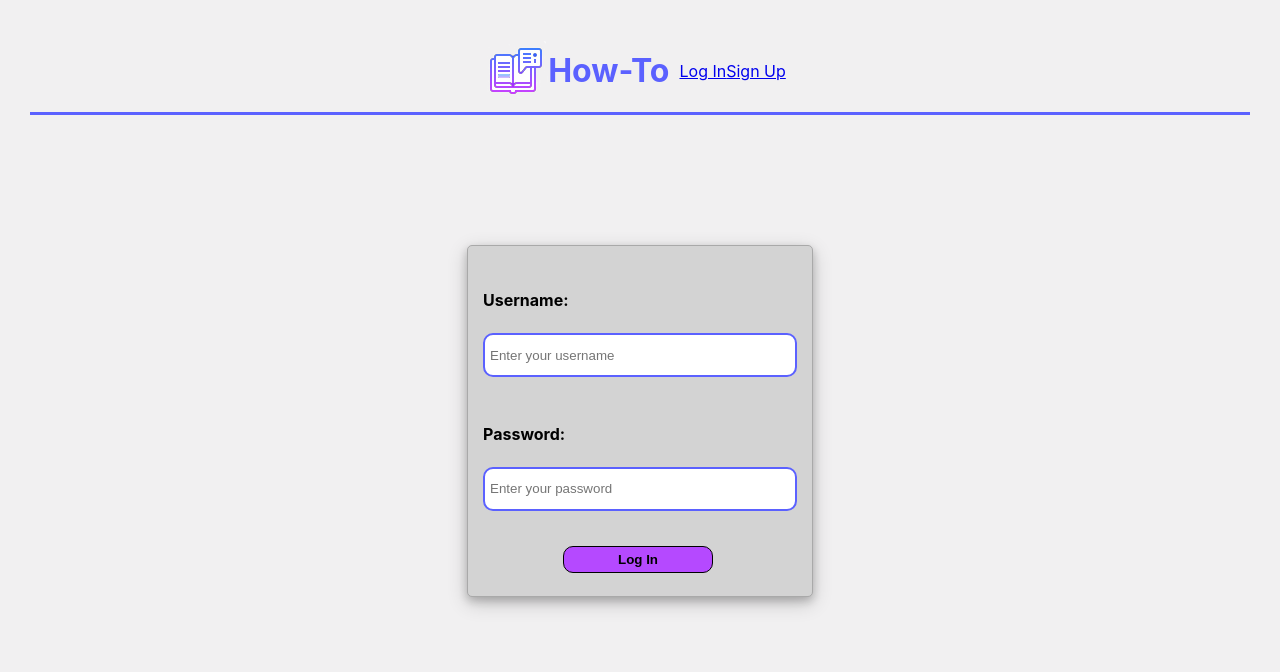
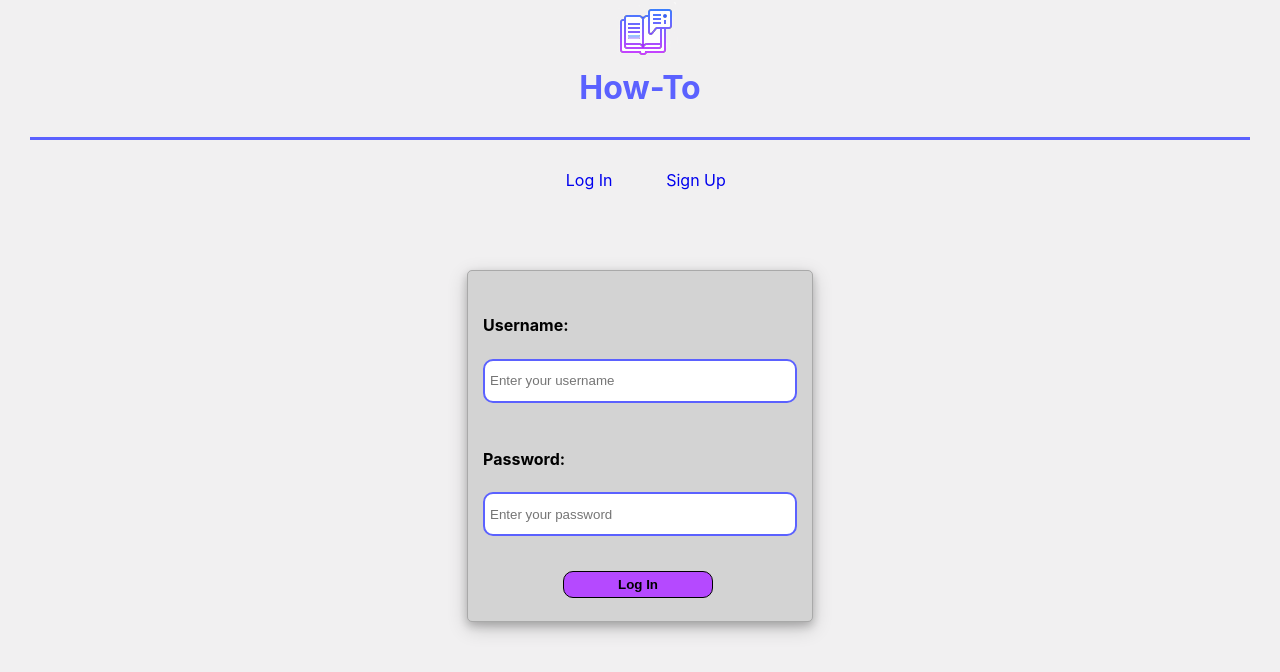
Before and after one commit to build-wk-how-to/front-end, a React (Create React App) app: page / in a window 1280 px wide. Shown: the top 672 px of the page. Built offline with nearby package versions, Linux system fonts and the light colour scheme.

Commit message:
my first commit. I did a little styling so the sign up and log in were on top of form.

```diff
--- a/src/components/Components.css
+++ b/src/components/Components.css
@@ -4,10 +4,18 @@ p {
     font-weight: bold;
 }
 
-
-
 h1 {
     color: #5B61FF;
+    text-align: center;
+    margin: 0;
+}
+
+img#logo {
+    margin-left: 48%;
+}
+
+.nav {
+    margin-left: 40%;
 }
 /*Login Page*/
 
@@ -23,7 +31,7 @@ h1 {
     display: flex;
     justify-content: center;
     align-items: center;
-    margin: 100px;
+    margin-top: 80px;
     height: 350px;
     border-radius: 5px;
     box-shadow: 0 4px 8px 0 rgba(0, 0, 0, 0.2), 0 6px 20px 0 rgba(0, 0, 0, 0.19);
@@ -69,6 +77,8 @@ h1 {
     justify-content: center;
 
 }
+
+
 .signup-form {
     border: 1px solid darkgray;
     background-color: lightgray;
@@ -80,6 +90,7 @@ h1 {
     width: 25%;
     border-radius: 5px;
     box-shadow: 0 4px 8px 0 rgba(0, 0, 0, 0.2), 0 6px 20px 0 rgba(0, 0, 0, 0.19);
+    margin-top: 3%;
 
 
 }
@@ -125,9 +136,15 @@ h1 {
     flex-direction: row;
     align-items: center;
     margin: 30px;
+
 }
 
-.navigation-links {
+a {
+    margin: 0 auto;
+    margin-left: 7%;
     text-decoration: none;
-    margin: 10px;
 }
+
+a:hover {
+    color: red;
+}
--- a/src/components/Navigation.js
+++ b/src/components/Navigation.js
@@ -1,26 +1,35 @@
-import React from 'react';
-import { NavLink, Link} from 'react-router-dom';
-import './Components.css';
-import logo from './how-to-logo.jpg.png'
-
+import React from "react";
+import { NavLink, Link } from "react-router-dom";
+import "./Components.css";
+import logo from "./how-to-logo.jpg.png";
 
 export const Navigation = props => {
+  const navSwap =
+    props.loggedIn === false ? (
+      <Link to="/">Log In</Link>
+    ) : (
+      <>
+        <Link to="/">Home</Link> <h2 onClick={props.logout}>Log Out</h2>
+      </>
+    );
 
-  const navSwap = props.loggedIn === false
-      ? <Link to='/'>Log In</Link>
-      : <><Link to='/'>Home</Link> <h2 onClick={props.logout}>Log Out</h2></>
+  const signSwap = props.loggedIn === false && (
+    <NavLink to="/signup" activeClassName="inUse">
+      Sign Up
+    </NavLink>
+  );
 
-  const signSwap = props.loggedIn === false
-      && <NavLink to='/signup' activeClassName='inUse'>Sign Up</NavLink>
-
-  return(
+  return (
+    <div>
+      <img id="logo" src={logo} alt="" />
+      <h1>How-To</h1>
       <div className="navigation-page">
-          <img id ="logo" src={logo}/>
-          <h1>How-To</h1>
-          <div className="navigation-links">
-              {navSwap}
-              {signSwap}
-          </div>
+        <div />
       </div>
-  )
-}
+      <div className="nav">
+        {navSwap}
+        {signSwap}
+      </div>
+    </div>
+  );
+};
```
Also changed, not shown: src/App.css (line endings or trailing spaces), src/components/index.js (line endings or trailing spaces), src/index.css (line endings or trailing spaces), 1 other file (tests, documents, lock files or other folders).
